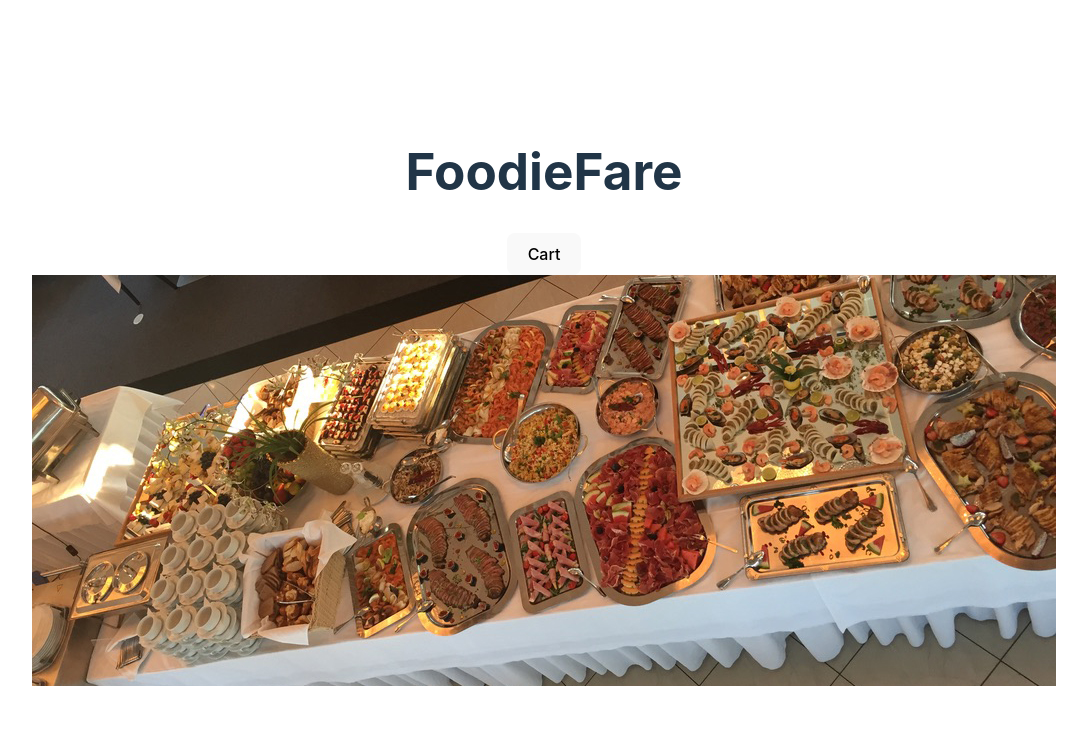
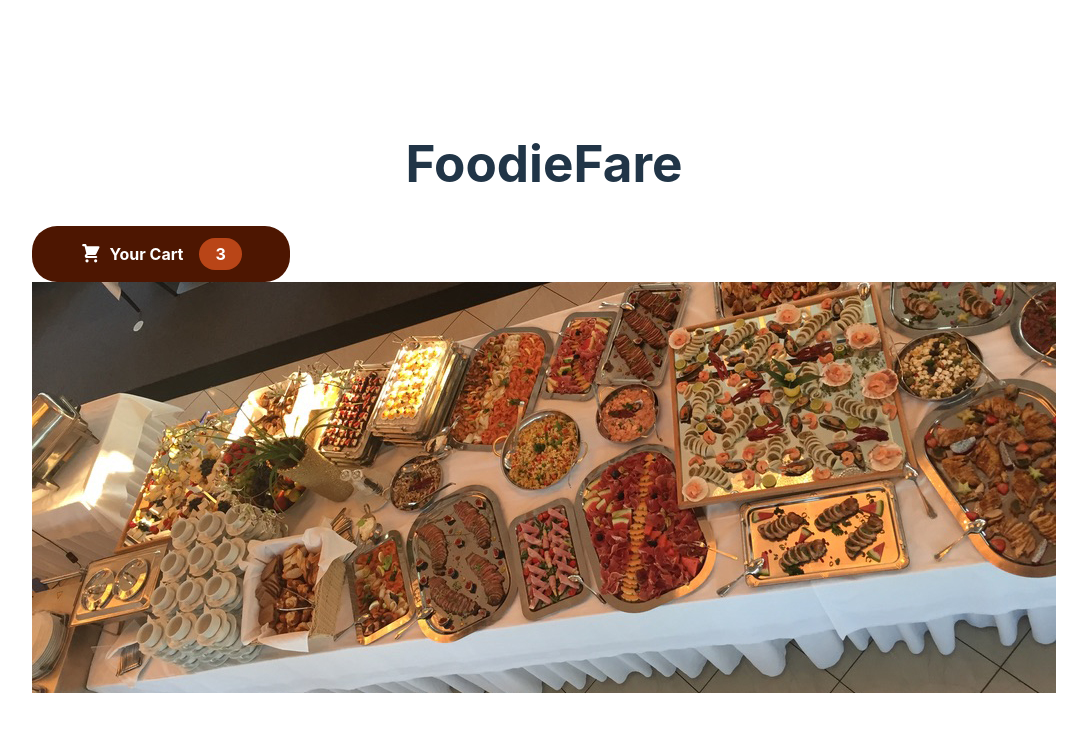
Before and after one commit to JASIMBD007/foodie-fare-react, a React (Vite) app: page / in a window 1280 px wide. Shown: the top 732 px of the page, without its empty margins (96-1183 px from the left). Built offline with nearby package versions, Linux system fonts and the light colour scheme.

Commit message:
some components added

```diff
--- /dev/null
+++ b/src/components/Cart/CartIcon/CartIcon.jsx
@@ -0,0 +1,18 @@
+import React from 'react'
+import './CartIcon.css';
+
+const CartIcon = () => {
+    return (
+        <div>
+            <svg
+                xmlns='http://www.w3.org/2000/svg'
+                viewBox='0 0 20 20'
+                fill='currentColor'
+            >
+                <path d='M3 1a1 1 0 000 2h1.22l.305 1.222a.997.997 0 00.01.042l1.358 5.43-.893.892C3.74 11.846 4.632 14 6.414 14H15a1 1 0 000-2H6.414l1-1H14a1 1 0 00.894-.553l3-6A1 1 0 0017 3H6.28l-.31-1.243A1 1 0 005 1H3zM16 16.5a1.5 1.5 0 11-3 0 1.5 1.5 0 013 0zM6.5 18a1.5 1.5 0 100-3 1.5 1.5 0 000 3z' />
+            </svg>
+        </div>
+    )
+}
+
+export default CartIcon
--- a/src/components/Layout/Header/Header.jsx
+++ b/src/components/Layout/Header/Header.jsx
@@ -1,13 +1,14 @@
 import React, { Fragment } from 'react';
 import './Header.css';
 import meals from '../../../assets/meals.jpg';
+import HeaderCartButton from '../HeaderCartButton/HeaderCartButton';
 
 const Header = () => {
     return (
         <Fragment>
             <header>
                 <h1>FoodieFare</h1>
-                <button>Cart</button>
+                <HeaderCartButton />
             </header>
             <div>
                 <img src={meals} alt="A table full of delicious food!" />
--- /dev/null
+++ b/src/components/Layout/HeaderCartButton/HeaderCartButton.css
@@ -0,0 +1,59 @@
+.button {
+  cursor: pointer;
+  font: inherit;
+  border: none;
+  background-color: #4d1601;
+  color: white;
+  padding: 0.75rem 3rem;
+  display: flex;
+  justify-content: space-around;
+  align-items: center;
+  border-radius: 25px;
+  font-weight: bold;
+}
+
+.button:hover,
+.button:active {
+  background-color: #2c0d00;
+}
+
+.icon {
+  width: 1.35rem;
+  height: 1.35rem;
+  margin-right: 0.5rem;
+}
+
+.badge {
+  background-color: #b94517;
+  padding: 0.25rem 1rem;
+  border-radius: 25px;
+  margin-left: 1rem;
+  font-weight: bold;
+}
+
+.button:hover .badge,
+.button:active .badge {
+  background-color: #92320c;
+}
+
+.bump {
+  animation: bump 300ms ease-out;
+}
+
+@keyframes bump {
+  0% {
+    transform: scale(1);
+  }
+  10% {
+    transform: scale(0.9);
+  }
+  30% {
+    transform: scale(1.1);
+  }
+  50% {
+    transform: scale(1.15);
+  }
+  100% {
+    transform: scale(1);
+  }
+}
--- /dev/null
+++ b/src/components/Layout/HeaderCartButton/HeaderCartButton.jsx
@@ -0,0 +1,18 @@
+import React from 'react'
+import './HeaderCartButton.css'
+import CartIcon from '../../Cart/CartIcon/CartIcon'
+
+const HeaderCartButton = () => {
+    return (
+        <button className='button
+        '>
+            <span className='icon'>
+                <CartIcon />
+            </span>
+            <span>Your Cart</span>
+            <span className='badge'>3</span>
+        </button>
+    )
+}
+
+export default HeaderCartButton
```
Also changed, not shown: src/components/Cart/CartIcon/CartIcon.css (added).
